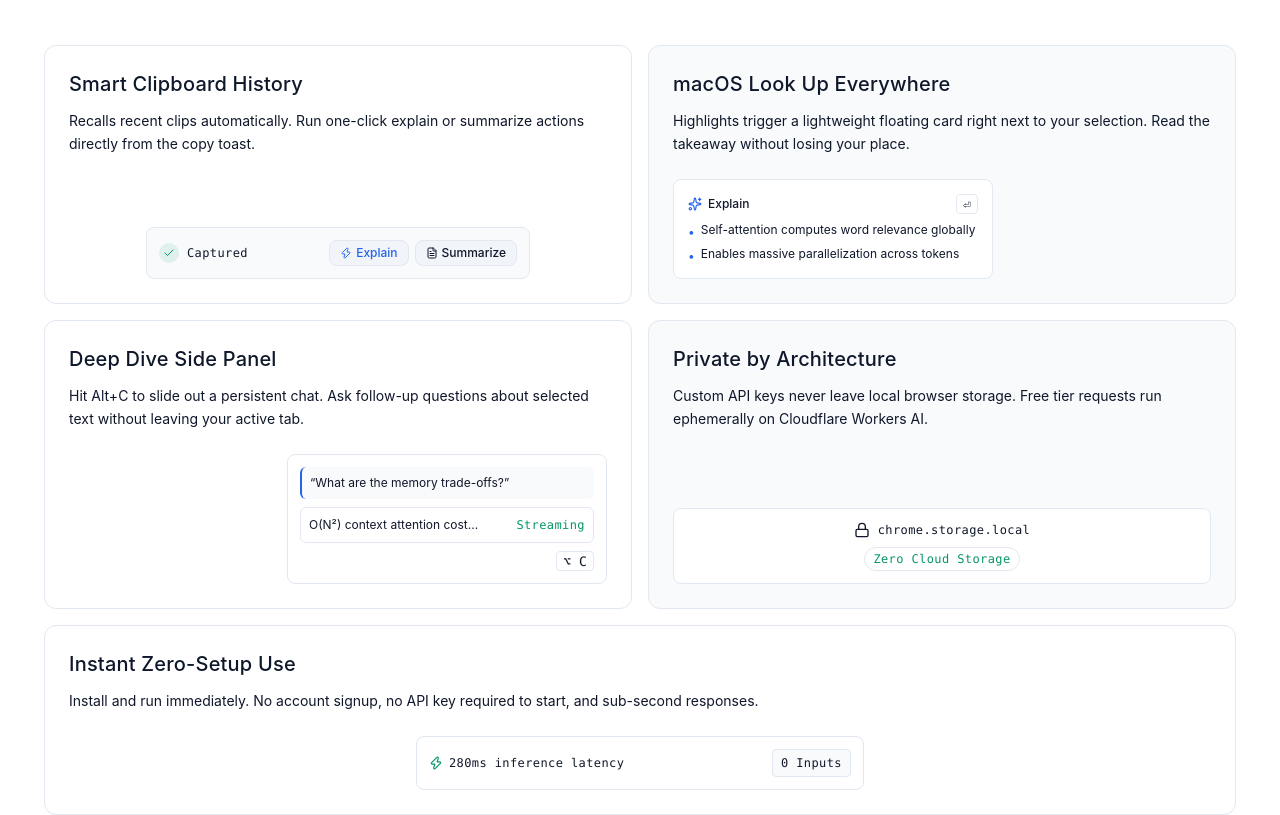
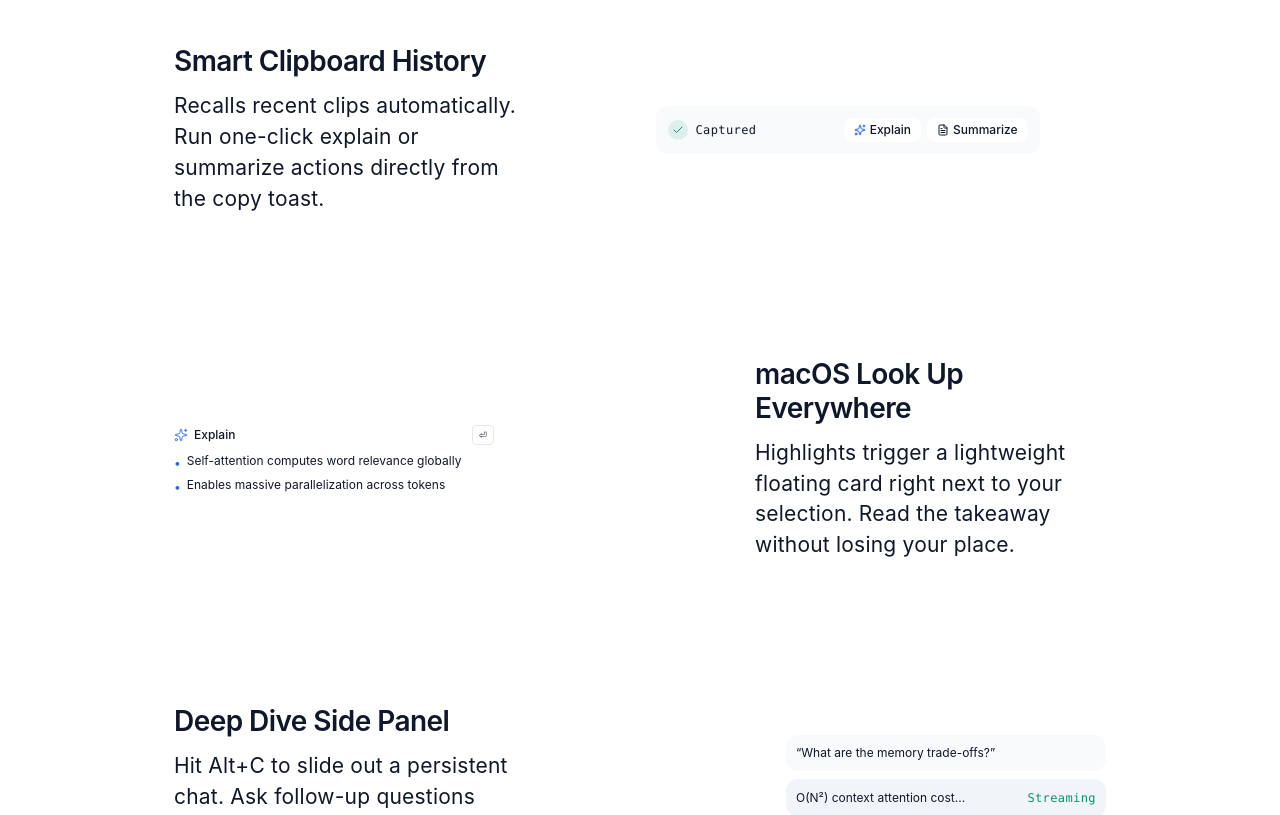
Before and after one commit to Long104/AI-Clipboard-extension, a Next.js app in the folder clipboard-web/: page / in a window 1280 px wide. Shown: the part 1820-2635 px from the top of the page. Built offline with nearby package versions, Linux system fonts and the light colour scheme.

Commit message:
feat(landing): replace bento grid with five borderless editorial feature rows

```diff
--- a/clipboard-web/src/components/bento-card.tsx
+++ b/clipboard-web/src/components/bento-card.tsx
@@ -4,44 +4,64 @@ import * as React from "react";
 import { motion } from "framer-motion";
 import { cn } from "@/lib/cn";
 
-const itemSpring = { stiffness: 480, damping: 34, mass: 0.9 } as const;
-
 export interface BentoCardProps {
   title: string;
   description: string;
   visualElement: React.ReactNode;
-  spanClass?: string;
-  index?: number;
-  elevated?: boolean;
+  index: number;
+  layout: "left" | "right" | "center";
 }
 
-export function BentoCard({
+export function FeatureRow({
   title,
   description,
   visualElement,
-  spanClass,
-  index = 0,
-  elevated = false,
+  index,
+  layout,
 }: BentoCardProps) {
+  const isCenter = layout === "center";
+  const isLeft = layout === "left";
+
+  const motionDelay = isCenter ? 0 : 0.06 * (index % 2);
+
   return (
     <motion.div
-      initial={{ opacity: 0, y: 8 }}
+      initial={{ opacity: 0, y: 16 }}
       whileInView={{ opacity: 1, y: 0 }}
-      viewport={{ once: true, margin: "-48px" }}
-      transition={{ ...itemSpring, delay: index * 0.015 }}
-      className={cn(
-        "group rounded-lg border border-hairline hover:border-hairline-strong transition-none p-6 flex flex-col justify-between overflow-hidden",
-        elevated ? "bg-surface-elevated" : "bg-surface",
-        spanClass,
+      viewport={{ once: true, margin: "-64px" }}
+      transition={{ duration: 0.3, ease: [0.16, 1, 0.3, 1], delay: motionDelay }}
+    >
+      {isCenter ? (
+        <div className="flex flex-col items-center text-center max-w-[720px] mx-auto">
+          <h2 className="text-[24px] md:text-[28px] font-semibold leading-[1.2] tracking-[-0.02em] text-ink">
+            {title}
+          </h2>
+          <p className="mt-3 text-[19px] md:text-[21px] leading-[1.47] tracking-[0.01em] text-body">
+            {description}
+          </p>
+        </div>
+      ) : (
+        <div className="grid grid-cols-1 md:grid-cols-12 gap-10 md:gap-16 items-center">
+          <div className={
+            cn(
+              "md:col-span-5",
+              isLeft ? "md:order-first" : "md:order-last"
+            )
+          }>
+            <h2 className="text-[24px] md:text-[28px] font-semibold leading-[1.2] tracking-[-0.02em] text-ink">
+              {title}
+            </h2>
+            <p className="mt-3 text-[19px] md:text-[21px] leading-[1.47] tracking-[0.01em] text-body">
+              {description}
+            </p>
+          </div>
+          <div className="md:col-span-7">
+            {visualElement}
+          </div>
+        </div>
       )}
-    >
-      <div>
-        <h3 className="text-xl font-medium leading-[1.4] tracking-[0.2px] text-ink mb-3">
-          {title}
-        </h3>
-        <p className="text-sm leading-[1.6] text-mute">{description}</p>
-      </div>
-      <div className="mt-6">{visualElement}</div>
     </motion.div>
   );
 }
+
+export { FeatureRow as BentoCard };
--- a/clipboard-web/src/components/bento-grid.tsx
+++ b/clipboard-web/src/components/bento-grid.tsx
@@ -1,22 +1,20 @@
-import { BentoCard } from "@/components/bento-card";
+import { BentoCard, FeatureRow } from "@/components/bento-card";
 import { Keycap } from "@/components/keycap";
-import { Check, Sparkles, Lock, Zap, FileText } from "lucide-react";
+import { Check, Sparkles, Lock, FileText } from "lucide-react";
 
 export function BentoGrid() {
   return (
     <section
       id="features"
       aria-label="Features"
-      className="py-section max-w-[1240px] mx-auto px-4 sm:px-6"
+      className="py-section max-w-[980px] mx-auto px-4 sm:px-6 space-y-24 md:space-y-32 lg:space-y-36"
     >
-      <div className="grid grid-cols-1 md:grid-cols-2 gap-4">
-        {/* 1. Smart Clipboard History — surface */}
+      {/* Row 1 (layout="left") */}
       <BentoCard
         title="Smart Clipboard History"
         description="Recalls recent clips automatically. Run one-click explain or summarize actions directly from the copy toast."
-          index={0}
         visualElement={
-            <div className="w-full max-w-sm mx-auto bg-surface-elevated border border-hairline rounded-md p-3 flex items-center justify-between">
+          <div className="w-full max-w-sm mx-auto bg-surface-elevated rounded-lg p-3 flex items-center justify-between">
             <div className="flex items-center gap-2">
               <span className="w-5 h-5 rounded-full bg-accent-green-soft text-accent-green flex items-center justify-center">
                 <Check className="h-3 w-3" aria-hidden="true" />
@@ -26,103 +24,95 @@ export function BentoGrid() {
               </span>
             </div>
             <div className="flex items-center gap-1.5">
-                <span className="px-2.5 py-1 rounded-md bg-surface-card border border-hairline text-xs font-medium text-accent-blue flex items-center gap-1">
-                  <Zap className="h-3 w-3" aria-hidden="true" /> Explain
+              <span className="px-2.5 py-1 rounded-md bg-white text-xs font-medium flex items-center gap-1">
+                <Sparkles className="h-3 w-3 text-primary" aria-hidden="true" /> Explain
               </span>
-                <span className="px-2.5 py-1 rounded-md bg-surface-card border border-hairline text-xs font-medium text-body flex items-center gap-1">
+              <span className="px-2.5 py-1 rounded-md bg-white text-xs font-medium text-body flex items-center gap-1">
                 <FileText className="h-3 w-3" aria-hidden="true" /> Summarize
               </span>
             </div>
           </div>
         }
+        index={0}
+        layout="left"
       />
 
-        {/* 2. macOS Look Up Everywhere — elevated */}
+      {/* Row 2 (layout="right") */}
       <BentoCard
-          elevated
         title="macOS Look Up Everywhere"
         description="Highlights trigger a lightweight floating card right next to your selection. Read the takeaway without losing your place."
-          index={1}
         visualElement={
-            <div className="w-full max-w-xs rounded-md border border-hairline bg-canvas p-3.5">
+          <div className="w-full max-w-xs">
             <div className="flex items-center gap-1.5 text-xs font-medium text-ink mb-2">
-                <Sparkles className="h-3.5 w-3.5 text-accent-blue" aria-hidden="true" />
+              <Sparkles className="h-3.5 w-3.5 text-primary stroke-[1.5]" aria-hidden="true" />
               Explain
               <span className="ml-auto"><Keycap>⏎</Keycap></span>
             </div>
             <div className="space-y-1.5 text-xs text-body">
               <div className="flex items-start gap-1.5">
-                  <span className="text-accent-blue mt-0.5" aria-hidden="true">•</span>
+                <span className="text-primary mt-0.5" aria-hidden="true">•</span>
                 <span>Self-attention computes word relevance globally</span>
               </div>
               <div className="flex items-start gap-1.5">
-                  <span className="text-accent-blue mt-0.5" aria-hidden="true">•</span>
+                <span className="text-primary mt-0.5" aria-hidden="true">•</span>
                 <span>Enables massive parallelization across tokens</span>
               </div>
             </div>
           </div>
         }
+        index={1}
+        layout="right"
       />
 
-        {/* 3. Deep Dive Side Panel — surface */}
+      {/* Row 3 (layout="left") */}
       <BentoCard
         title="Deep Dive Side Panel"
         description="Hit Alt+C to slide out a persistent chat. Ask follow-up questions about selected text without leaving your active tab."
-          index={2}
         visualElement={
-            <div className="w-full max-w-xs rounded-md border border-hairline bg-canvas p-3 space-y-2 text-xs ml-auto">
-              <div className="p-2 rounded-sm bg-surface-elevated text-body border-l-2 border-accent-blue">
-                &ldquo;What are the memory trade-offs?&rdquo;
+          <div className="w-full max-w-xs ml-auto space-y-2 text-xs">
+            <div className="p-2.5 rounded-lg bg-surface-elevated text-body">
+              “What are the memory trade-offs?”
             </div>
-              <div className="p-2 rounded-sm bg-surface border border-hairline text-ink flex items-center justify-between">
+            <div className="p-2.5 rounded-lg bg-surface-card text-ink flex items-center justify-between">
               <span>O(N²) context attention cost...</span>
               <span className="text-caption-sm font-mono text-accent-green">Streaming</span>
             </div>
             <div className="flex justify-end"><Keycap>⌥ C</Keycap></div>
           </div>
         }
+        index={2}
+        layout="left"
       />
 
-        {/* 4. Private by Architecture — elevated */}
+      {/* Row 4 (layout="right") */}
       <BentoCard
-          elevated
         title="Private by Architecture"
         description="Custom API keys never leave local browser storage. Free tier requests run ephemerally on Cloudflare Workers AI."
-          index={3}
         visualElement={
-            <div className="flex flex-col items-center justify-center p-3 rounded-md border border-hairline bg-canvas text-center space-y-2">
-              <div className="flex items-center gap-2">
-                <Lock className="h-4 w-4 text-mute" aria-hidden="true" />
-                <span className="font-mono text-caption-sm text-ink">
-                  chrome.storage.local
-                </span>
-              </div>
-              <span className="px-2 py-0.5 rounded-full bg-canvas text-accent-green text-caption-sm font-mono border border-hairline">
-                Zero Cloud Storage
-              </span>
+          <div className="flex items-center gap-2 justify-center">
+            <Lock className="h-5 w-5 text-mute stroke-[1.5]" aria-hidden="true" />
+            <span className="font-mono text-caption-sm text-ink">chrome.storage.local</span>
           </div>
         }
+        index={3}
+        layout="right"
       />
 
-        {/* 5. Instant Zero-Setup Use — full width, surface */}
+      {/* Row 5 (layout="center") */}
       <BentoCard
-          spanClass="md:col-span-2"
         title="Instant Zero-Setup Use"
         description="Install and run immediately. No account signup, no API key required to start, and sub-second responses."
-          index={4}
         visualElement={
-            <div className="w-full max-w-md mx-auto rounded-md border border-hairline bg-canvas p-3 flex items-center justify-between">
-              <div className="font-mono text-caption-sm text-ink tabular-nums flex items-center gap-1.5">
-                <Zap className="h-3.5 w-3.5 text-accent-green" aria-hidden="true" />
-                280ms inference latency
-              </div>
-              <span className="px-2 py-1 rounded-xs bg-surface-elevated border border-hairline font-mono text-caption-sm text-mute">
-                0 Inputs
-              </span>
+          <div className="flex gap-2 justify-center">
+            <Keycap>⌘C</Keycap>
+            <Keycap>⌥C</Keycap>
+            <Keycap>⏎</Keycap>
+            <Keycap>Esc</Keycap>
           </div>
         }
+        index={4}
+        layout="center"
       />
-      </div>
     </section>
   );
 }
```
Lines whose indentation alone changed are shown as unchanged.
